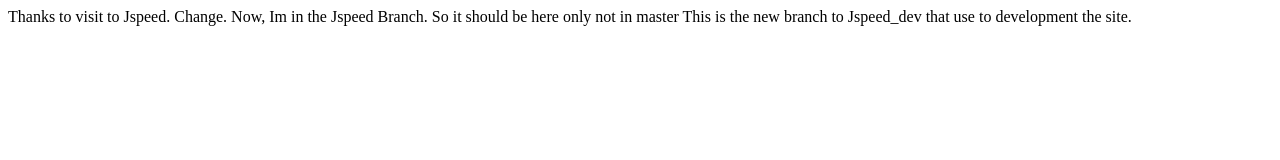
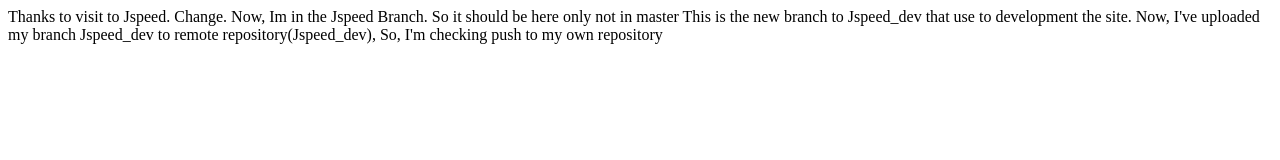
Before and after one commit to demoprogrammers/jspeed, a plain HTML site: page index.html in a window 1280 px wide. Drawn offline with Linux system fonts and the light colour scheme.

Commit message:
from jspeed_dev

```diff
--- a/index.html
+++ b/index.html
@@ -8,5 +8,7 @@
     Thanks to visit to Jspeed. Change.
     Now, Im in the Jspeed Branch. So it should be here only not in master
     This is the new branch to Jspeed_dev that use to development the site.
+    Now, I've uploaded my branch Jspeed_dev to remote repository(Jspeed_dev),
+    So, I'm checking push to my own repository
 </body>
 </html>
```
